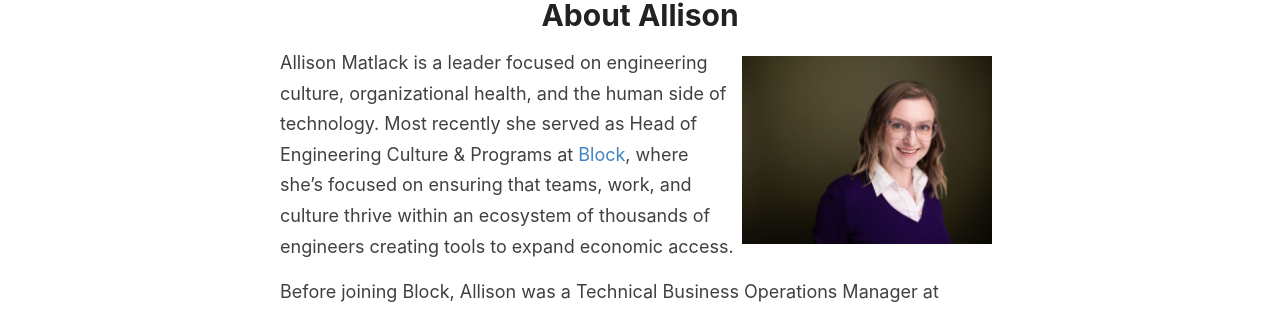
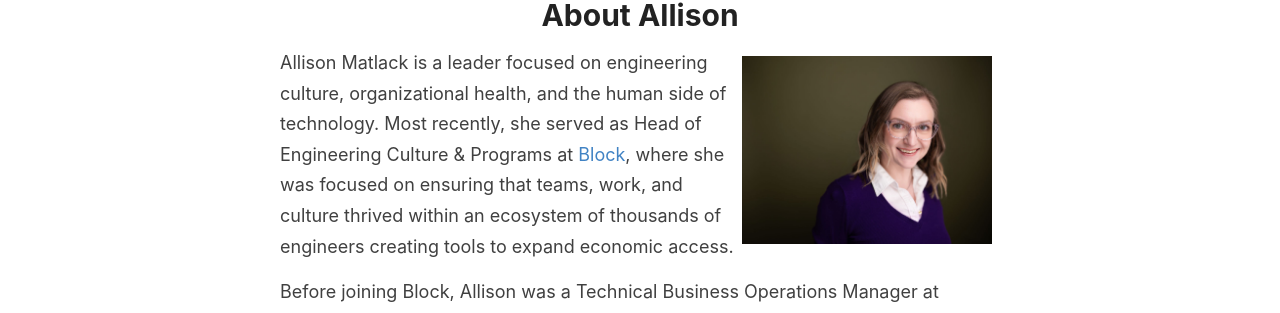
Before and after one commit to amatlack/amatlack.github.io, a Jekyll site: the page built from _pages/about.md, in a window 1280 px wide. Shown: the part 144-457 px from the top of the page. Built offline with Jekyll 4.4.1, drawn with Linux system fonts in a browser that asks for light colours.

Commit message:
fixing typo

```diff
--- a/_pages/about.md
+++ b/_pages/about.md
@@ -8,7 +8,7 @@ permalink: /about/
   <img src="{{ site:baseurl }}/images/Allison-Matlack-finals-3-RETOUCHED-final-version.jpg" />
 </div>
 
-Allison Matlack is a leader focused on engineering culture, organizational health, and the human side of technology. Most recently she served as Head of Engineering Culture & Programs at [Block](https://block.xyz/), where she's focused on ensuring that teams, work, and culture thrive within an ecosystem of thousands of engineers creating tools to expand economic access.
+Allison Matlack is a leader focused on engineering culture, organizational health, and the human side of technology. Most recently, she served as Head of Engineering Culture & Programs at [Block](https://block.xyz/), where she was focused on ensuring that teams, work, and culture thrived within an ecosystem of thousands of engineers creating tools to expand economic access.
 
 Before joining Block, Allison was a Technical Business Operations Manager at [GitHub](https://github.com/about), the world's largest software development platform. There, she focused on internal communications, culture, and change management for the engineering organization, playing a key role in shaping [organizational communications strategies](https://github.blog/2023-10-04-how-to-communicate-like-a-github-engineer-our-principles-practices-and-tools/) and enhancing organizational health.
 
```
